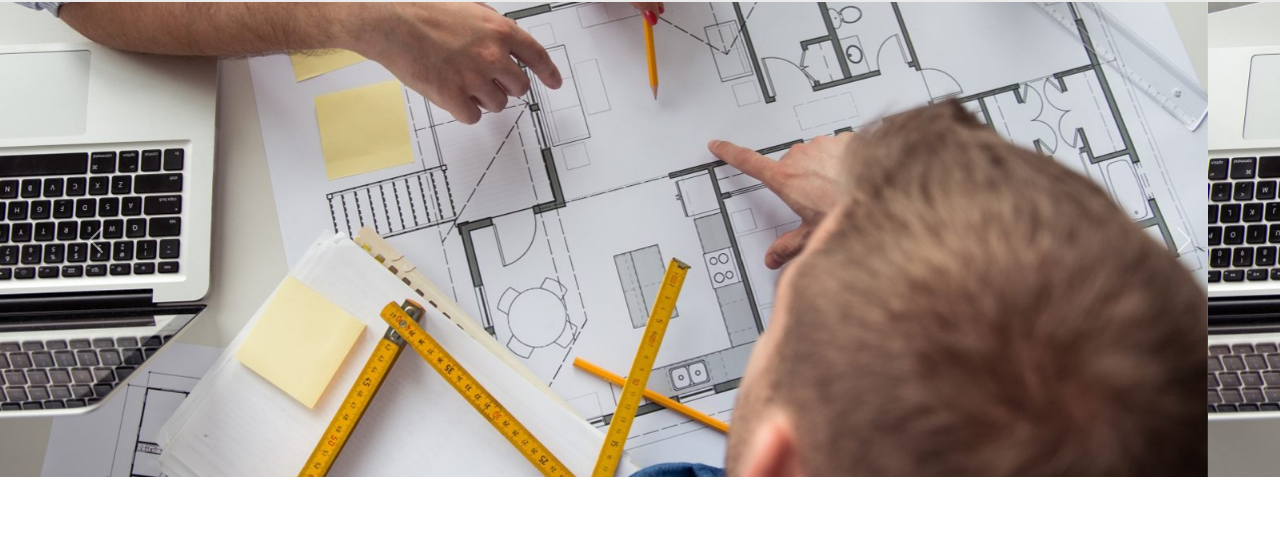
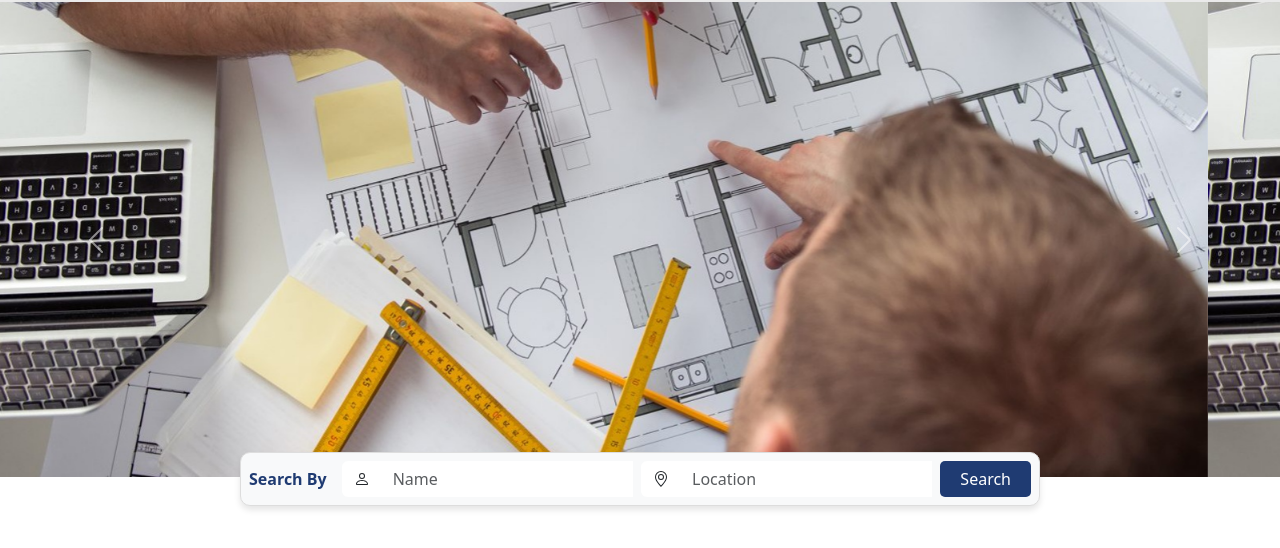
Before and after one commit to akshat4815/architect, a plain HTML site: page index.html in a window 1280 px wide. Shown: the part 66-614 px from the top of the page. Drawn offline with nearby package versions, Linux system fonts and the light colour scheme.

Commit message:
Add files via upload

```diff
--- a/index.html
+++ b/index.html
@@ -7,6 +7,7 @@
     <link rel="stylesheet" href="style.css">
 <link href="https://cdn.jsdelivr.net/npm/bootstrap@5.3.3/dist/css/bootstrap.min.css" rel="stylesheet" integrity="sha384-QWTKZyjpPEjISv5WaRU9OFeRpok6YctnYmDr5pNlyT2bRjXh0JMhjY6hW+ALEwIH" crossorigin="anonymous">
 <script src="https://cdn.jsdelivr.net/npm/bootstrap@5.3.3/dist/js/bootstrap.bundle.min.js" integrity="sha384-YvpcrYf0tY3lHB60NNkmXc5s9fDVZLESaAA55NDzOxhy9GkcIdslK1eN7N6jIeHz" crossorigin="anonymous"></script>
+<script src="https://cdn.jsdelivr.net/npm/bootstrap-icons/font/bootstrap-icons.js"></script>
 </head>
 <body>
     <!--Header-->
@@ -97,5 +98,86 @@
       <span class="visually-hidden">Next</span>
     </button>
   </div>
+  <!--Search bar-->
+  <style>
+    .search-bar-container {
+        background-color: #f8f9fa;
+        padding: 20px;
+        border-radius: 10px;
+        box-shadow: 0 4px 6px rgba(0, 0, 0, 0.1);
+        max-width: 800px;
+        margin: 20px auto;
+        border: 1px solid #ddd;
+        margin-top: -25px;
+         z-index: 10;
+          position: relative;
+    }
+
+    .search-bar-label {
+        font-weight: bold;
+        color: #1f3b72;
+        margin-right: 15px;
+        white-space: nowrap; /* Prevent line break */
+    }
+
+    .search-bar-input-group .form-control {
+        border: none;
+        border-radius: 0;
+        box-shadow: none;
+    }
+
+    .search-bar-input-group .input-group-text {
+        background-color: white;
+        border: none;
+    }
+
+    .search-bar-input-group .form-control:focus {
+        box-shadow: none;
+        border: 1px solid #ddd;
+    }
+
+    .btn-search {
+        background-color: #1f3b72;
+        color: white;
+        border-radius: 5px;
+        padding: 6px 20px;
+        border: none;
+    }
+
+    .btn-search:hover {
+        background-color: #1a3260;
+    }
+
+    .search-bar-icon {
+        color: #1f3b72;
+        margin-right: 5px;
+    }
+</style>
+</head>
+<body>
+
+<div class="search-bar-container p-2">
+<form class="d-flex align-items-center">
+    <span class="search-bar-label">Search By</span>
+    <div class="input-group search-bar-input-group me-2">
+        <span class="input-group-text">
+            <svg xmlns="http://www.w3.org/2000/svg" width="16" height="16" fill="currentColor" class="bi bi-person" viewBox="0 0 16 16">
+                <path d="M8 8a3 3 0 1 0 0-6 3 3 0 0 0 0 6m2-3a2 2 0 1 1-4 0 2 2 0 0 1 4 0m4 8c0 1-1 1-1 1H3s-1 0-1-1 1-4 6-4 6 3 6 4m-1-.004c-.001-.246-.154-.986-.832-1.664C11.516 10.68 10.289 10 8 10s-3.516.68-4.168 1.332c-.678.678-.83 1.418-.832 1.664z"/>
+              </svg>
+        </span>
+        <input type="text" class="form-control" placeholder="Name">
+    </div>
+    <div class="input-group search-bar-input-group me-2">
+        <span class="input-group-text">
+            <svg xmlns="http://www.w3.org/2000/svg" width="16" height="16" fill="currentColor" class="bi bi-geo-alt" viewBox="0 0 16 16">
+                <path d="M12.166 8.94c-.524 1.062-1.234 2.12-1.96 3.07A32 32 0 0 1 8 14.58a32 32 0 0 1-2.206-2.57c-.726-.95-1.436-2.008-1.96-3.07C3.304 7.867 3 6.862 3 6a5 5 0 0 1 10 0c0 .862-.305 1.867-.834 2.94M8 16s6-5.686 6-10A6 6 0 0 0 2 6c0 4.314 6 10 6 10"/>
+                <path d="M8 8a2 2 0 1 1 0-4 2 2 0 0 1 0 4m0 1a3 3 0 1 0 0-6 3 3 0 0 0 0 6"/>
+              </svg>
+        </span>
+        <input type="text" class="form-control" placeholder="Location">
+    </div>
+    <button type="submit" class="btn btn-search">Search</button>
+</form>
+</div>
 </body>
 </html>
```
